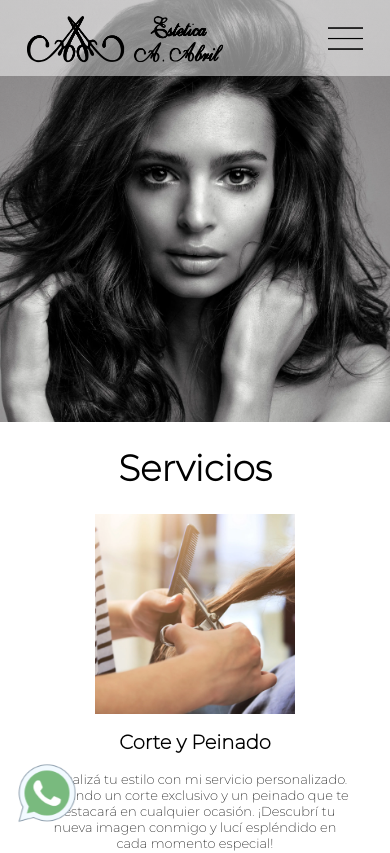
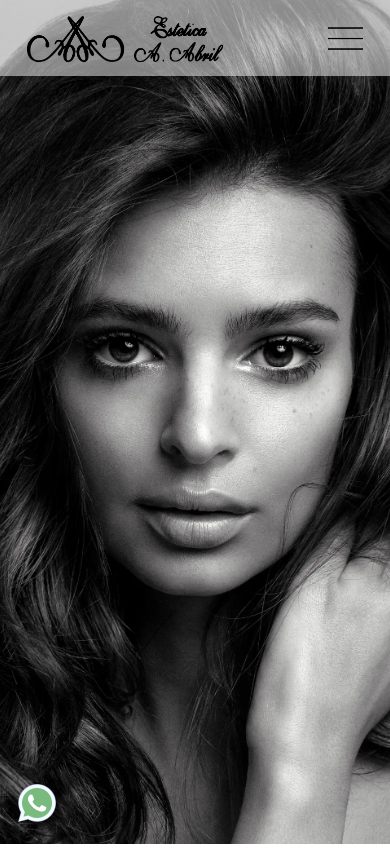
Before and after one commit to VEAB17/EsteticaAdelaAbril_LandingPage, a React (Vite) app: page / in a window 390 px wide. Shown: the top 853 px of the page. Built offline with nearby package versions, Linux system fonts and the light colour scheme.

Commit message:
arreglar hero

```diff
--- a/src/components/hero/hero.css
+++ b/src/components/hero/hero.css
@@ -6,7 +6,7 @@
 
 .hero__fotoModelo {
     width: 100%;
-    height: 800px;
+    height: 100vh;
     margin: 0;
     padding: 0;
     background-image: url('../../assets/fotopelo4.webp');
@@ -17,7 +17,5 @@
 @media (max-width: 768px) {
     .hero__fotoModelo {
         background-position: center top;
-        height: 50vh;
-        width: 100%;
     }
 }
--- a/src/components/navbar/navBar.css
+++ b/src/components/navbar/navBar.css
@@ -277,7 +277,7 @@ nav{
         z-index: 9999999;
     }
     .whatsapp img {
-        width: 60px;
-        height: 60px;
+        width: 40px;
+        height: 40px;
     }
 }
```
